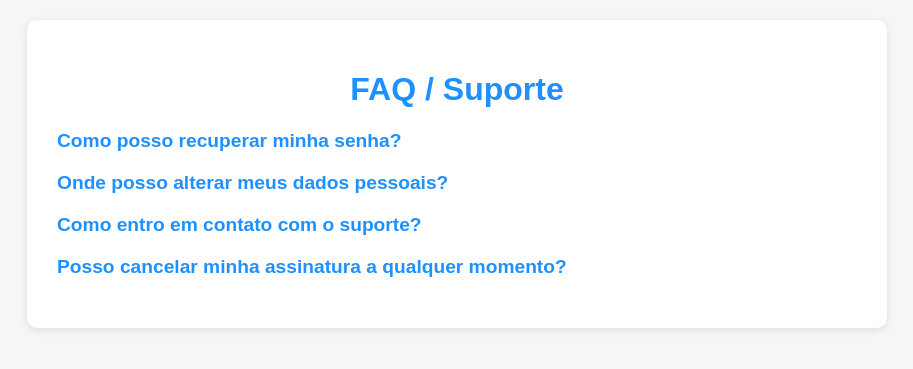
After one commit to LeoGutzeitt/MARKETOON, a Django app: page /suporte/ in a window 1280 px wide. The commit adds this page. Shown: the top 369 px of the page, without its empty margins (183-1096 px from the left). Run offline with Django 5.2, Linux system fonts and the light colour scheme; parts of the project's set-up code (start-up, migrations or seed data) failed here and were passed over.

Commit message:
adicionado o faq-suporte

```diff
--- a/MARKETOON/urls.py
+++ b/MARKETOON/urls.py
@@ -39,6 +39,7 @@ urlpatterns = [
     path('limpar-carrinho/', views.limpar_carrinho, name='limpar_carrinho'),
     path('produtos/', views.produtos, name='produtos'),
     path('compra/<int:produto_id>/', views.pagina_de_compra, name='pagina_de_compra'),
+    path('suporte/', views.suporte, name='suporte'),
 
 
 
--- a/loja/templates/loja/carrinho.html
+++ b/loja/templates/loja/carrinho.html
@@ -185,8 +185,11 @@
 
 <footer>
   <span>@MarkeTOON - +55 (81) 9 9999-9999</span>
-  <button class="support-button">✔ Fale com o suporte</button>
+  <a href="{% url 'suporte' %}">
+    <button class="support-button">✔ Fale com o suporte</button>
+  </a>
 </footer>
+
 
 </body>
 </html>
--- a/loja/templates/loja/home.html
+++ b/loja/templates/loja/home.html
@@ -233,8 +233,11 @@
 
 <footer>
   <span>@MarkeTOON - +55 (81) 9 9999-9999</span>
-  <button class="support-button">✔ Fale com o suporte</button>
+  <a href="{% url 'suporte' %}">
+    <button class="support-button">✔ Fale com o suporte</button>
+  </a>
 </footer>
+
 
 </body>
 </html>
--- /dev/null
+++ b/loja/templates/loja/suporte.html
@@ -0,0 +1,87 @@
+<!DOCTYPE html>
+<html lang="pt-BR">
+<head>
+  <meta charset="UTF-8">
+  <title>FAQ / Suporte</title>
+  <style>
+    body {
+      font-family: Arial, sans-serif;
+      background-color: #f4f6f8;
+      margin: 0;
+      padding: 20px;
+      color: #333;
+    }
+
+    .container {
+      max-width: 800px;
+      margin: auto;
+      background: white;
+      padding: 30px;
+      border-radius: 10px;
+      box-shadow: 0 2px 8px rgba(0,0,0,0.1);
+    }
+
+    h1 {
+      text-align: center;
+      color: #1e90ff;
+    }
+
+    .faq-item {
+      margin-bottom: 20px;
+    }
+
+    .faq-item h2 {
+      font-size: 1.2em;
+      color: #1e90ff;
+      cursor: pointer;
+    }
+
+    .faq-item p {
+      margin: 5px 0 0 0;
+      display: none;
+    }
+
+    .faq-item.active p {
+      display: block;
+    }
+
+  </style>
+</head>
+<body>
+  <div class="container">
+    <h1>FAQ / Suporte</h1>
+
+    <div class="faq-item">
+      <h2>Como posso recuperar minha senha?</h2>
+      <p>Você pode recuperar sua senha clicando em "Esqueci minha senha" na tela de login e seguindo as instruções.</p>
+    </div>
+
+    <div class="faq-item">
+      <h2>Onde posso alterar meus dados pessoais?</h2>
+      <p>Acesse a seção "Minha Conta" após fazer login e clique em "Editar Perfil".</p>
+    </div>
+
+    <div class="faq-item">
+      <h2>Como entro em contato com o suporte?</h2>
+      <p>Você pode entrar em contato pelo e-mail suporte@exemplo.com ou pelo formulário de contato na página "Fale Conosco".</p>
+    </div>
+
+    <div class="faq-item">
+      <h2>Posso cancelar minha assinatura a qualquer momento?</h2>
+      <p>Sim, você pode cancelar a assinatura acessando "Minha Conta" e clicando em "Cancelar Assinatura".</p>
+    </div>
+
+
+  </div>
+
+  <script>
+    // JavaScript para abrir/fechar respostas ao clicar
+    document.querySelectorAll('.faq-item h2').forEach(item => {
+      item.addEventListener('click', () => {
+        const parent = item.parentElement;
+        parent.classList.toggle('active');
+      });
+    });
+  </script>
+</body>
+</html>
--- a/loja/views.py
+++ b/loja/views.py
@@ -135,3 +135,7 @@ def pagina_de_compra(request, produto_id):
         }
     }
     return render(request, 'loja/pag-de-compra.html', contexto)
+
+
+def suporte(request):
+    return render(request, 'loja/suporte.html')
```
